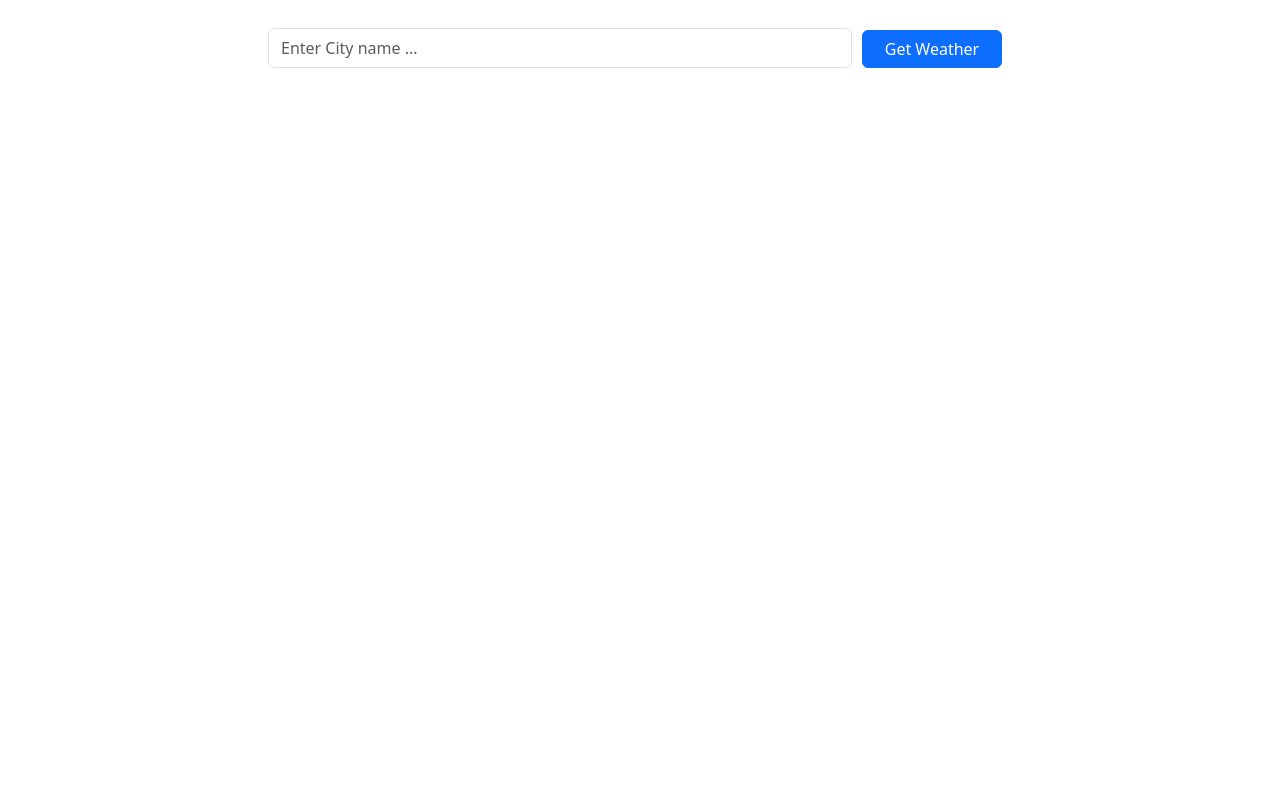
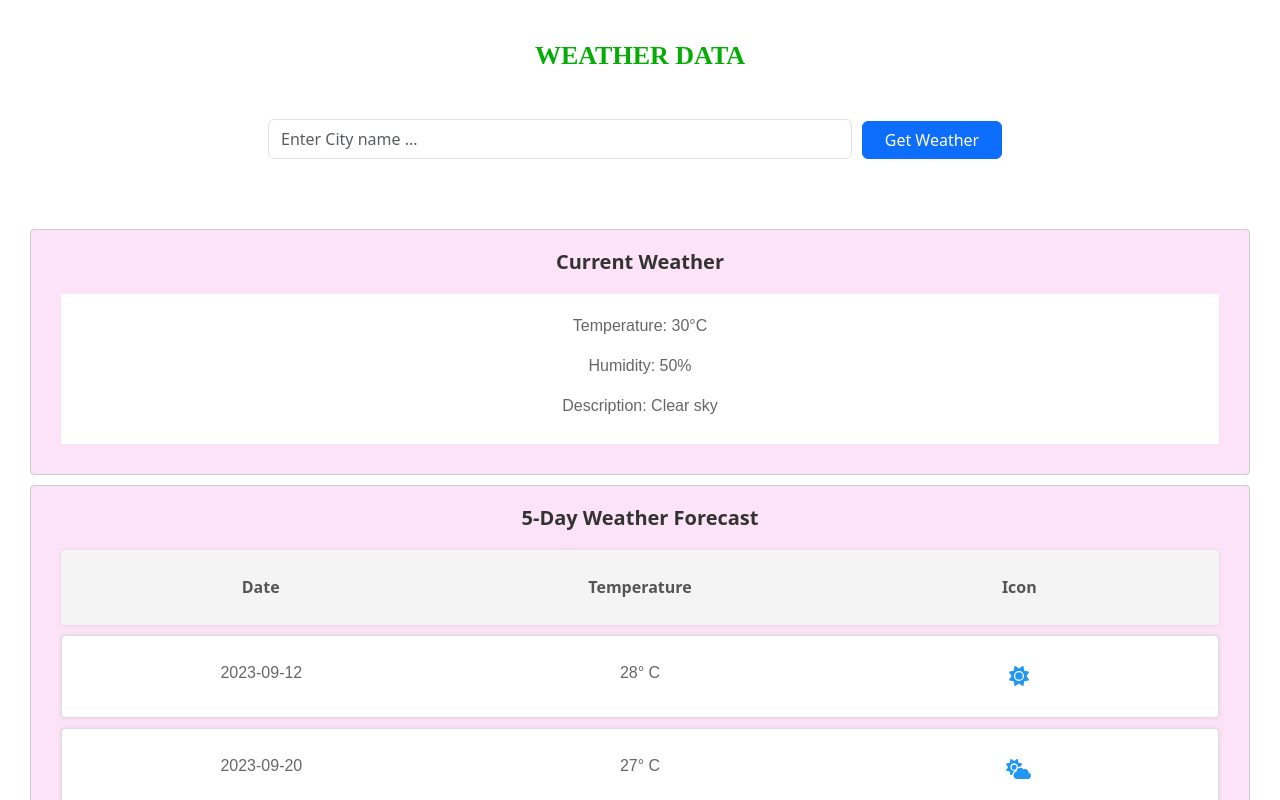
Before and after one commit to yashverma03/weather-forecast, a React (Create React App) app in the folder client/: page / in a window 1280 px wide. Shown: the top 800 px of the page. Built offline with nearby package versions, Linux system fonts and the light colour scheme.

Commit message:
updated all components

```diff
--- a/client/package.json
+++ b/client/package.json
@@ -3,11 +3,14 @@
   "version": "0.1.0",
   "private": true,
   "dependencies": {
+    "@fortawesome/free-solid-svg-icons": "^6.4.2",
+    "@fortawesome/react-fontawesome": "^0.2.0",
     "@testing-library/jest-dom": "^5.17.0",
     "@testing-library/react": "^13.4.0",
     "@testing-library/user-event": "^13.5.0",
     "axios": "^1.5.0",
     "bootstrap": "^5.3.1",
+    "font-awesome": "^4.7.0",
     "react": "^18.2.0",
     "react-bootstrap": "^2.8.0",
     "react-dom": "^18.2.0",
--- a/client/src/components/Home/Home.jsx
+++ b/client/src/components/Home/Home.jsx
@@ -6,9 +6,56 @@ import axios from 'axios';
 import WeatherCondition from '../WeatherCondition/WeatherCondition';
 import WeatherForecast from '../WeatherForecast/WeatherForecast';
 
+const sampleData = {
+  currentWeather: { main: { temp: 30, humidity: 50 }, weather: [{ description: 'Clear sky' }] },
+  forecastData: {
+    list: [
+      { dt_txt: '2023-09-12 12:00:00', main: { temp: 28 }, weather: [{ description: 'Clear sky' }] },
+      { dt_txt: '2023-09-13 12:00:00', main: { temp: 29 }, weather: [{ description: 'Partly cloudy' }] },
+      { dt_txt: '2023-09-14 12:00:00', main: { temp: 27 }, weather: [{ description: 'Scattered clouds' }] },
+      { dt_txt: '2023-09-15 12:00:00', main: { temp: 26 }, weather: [{ description: 'Rainy' }] },
+      { dt_txt: '2023-09-16 12:00:00', main: { temp: 25 }, weather: [{ description: 'Cloudy' }] },
+      { dt_txt: '2023-09-17 12:00:00', main: { temp: 29 }, weather: [{ description: 'Clear sky' }] },
+      { dt_txt: '2023-09-18 12:00:00', main: { temp: 30 }, weather: [{ description: 'Clear sky' }] },
+      { dt_txt: '2023-09-19 12:00:00', main: { temp: 28 }, weather: [{ description: 'Partly cloudy' }] },
+      { dt_txt: '2023-09-20 12:00:00', main: { temp: 27 }, weather: [{ description: 'Scattered clouds' }] },
+      { dt_txt: '2023-09-21 12:00:00', main: { temp: 26 }, weather: [{ description: 'Rainy' }] },
+      { dt_txt: '2023-09-22 12:00:00', main: { temp: 25 }, weather: [{ description: 'Cloudy' }] },
+      { dt_txt: '2023-09-23 12:00:00', main: { temp: 29 }, weather: [{ description: 'Clear sky' }] },
+      { dt_txt: '2023-09-24 12:00:00', main: { temp: 30 }, weather: [{ description: 'Clear sky' }] },
+      { dt_txt: '2023-09-25 12:00:00', main: { temp: 28 }, weather: [{ description: 'Partly cloudy' }] },
+      { dt_txt: '2023-09-26 12:00:00', main: { temp: 27 }, weather: [{ description: 'Scattered clouds' }] },
+      { dt_txt: '2023-09-27 12:00:00', main: { temp: 26 }, weather: [{ description: 'Rainy' }] },
+      { dt_txt: '2023-09-28 12:00:00', main: { temp: 25 }, weather: [{ description: 'Cloudy' }] },
+      { dt_txt: '2023-09-29 12:00:00', main: { temp: 30 }, weather: [{ description: 'Clear sky' }] },
+      { dt_txt: '2023-09-30 12:00:00', main: { temp: 31 }, weather: [{ description: 'Clear sky' }] },
+      { dt_txt: '2023-09-12 12:00:00', main: { temp: 28 }, weather: [{ description: 'Clear sky' }] },
+      { dt_txt: '2023-09-13 12:00:00', main: { temp: 29 }, weather: [{ description: 'Partly cloudy' }] },
+      { dt_txt: '2023-09-14 12:00:00', main: { temp: 27 }, weather: [{ description: 'Scattered clouds' }] },
+      { dt_txt: '2023-09-15 12:00:00', main: { temp: 26 }, weather: [{ description: 'Rainy' }] },
+      { dt_txt: '2023-09-16 12:00:00', main: { temp: 25 }, weather: [{ description: 'Cloudy' }] },
+      { dt_txt: '2023-09-17 12:00:00', main: { temp: 29 }, weather: [{ description: 'Clear sky' }] },
+      { dt_txt: '2023-09-18 12:00:00', main: { temp: 30 }, weather: [{ description: 'Clear sky' }] },
+      { dt_txt: '2023-09-19 12:00:00', main: { temp: 28 }, weather: [{ description: 'Partly cloudy' }] },
+      { dt_txt: '2023-09-20 12:00:00', main: { temp: 27 }, weather: [{ description: 'Scattered clouds' }] },
+      { dt_txt: '2023-09-21 12:00:00', main: { temp: 26 }, weather: [{ description: 'Rainy' }] },
+      { dt_txt: '2023-09-22 12:00:00', main: { temp: 25 }, weather: [{ description: 'Cloudy' }] },
+      { dt_txt: '2023-09-23 12:00:00', main: { temp: 29 }, weather: [{ description: 'Clear sky' }] },
+      { dt_txt: '2023-09-24 12:00:00', main: { temp: 30 }, weather: [{ description: 'Clear sky' }] },
+      { dt_txt: '2023-09-25 12:00:00', main: { temp: 28 }, weather: [{ description: 'Partly cloudy' }] },
+      { dt_txt: '2023-09-26 12:00:00', main: { temp: 27 }, weather: [{ description: 'Scattered clouds' }] },
+      { dt_txt: '2023-09-27 12:00:00', main: { temp: 26 }, weather: [{ description: 'Rainy' }] },
+      { dt_txt: '2023-09-28 12:00:00', main: { temp: 25 }, weather: [{ description: 'Cloudy' }] },
+      { dt_txt: '2023-09-29 12:00:00', main: { temp: 30 }, weather: [{ description: 'Clear sky' }] },
+      { dt_txt: '2023-09-30 12:00:00', main: { temp: 31 }, weather: [{ description: 'Clear sky' }] },
+    ],
+  },
+};
+
 const Home = () => {
   const [cityName, setCityName] = useState('');
-  const [weatherData, setWeatherData] = useState(null);
+  // const [weatherData, setWeatherData] = useState(null);
+  const [weatherData, setWeatherData] = useState(sampleData);
 
   const handleOnSubmit = async (e) => {
     e.preventDefault();
@@ -27,6 +74,10 @@ const Home = () => {
 
   return (
     <div>
+      <h2 className={styles.heading}>
+        WEATHER DATA
+      </h2>
+
       <div className={styles.formContainer}>
         <Form className={styles.form} onSubmit={handleOnSubmit}>
           <FormControl
@@ -43,10 +94,10 @@ const Home = () => {
       </div>
 
       {weatherData && (
-        <>
+        <div className={styles.weatherData}>
           <WeatherCondition data={weatherData.currentWeather} />
           <WeatherForecast data={weatherData.forecastData} />
-        </>
+        </div>
       )}
     </div>
   );
--- a/client/src/components/Home/Home.module.css
+++ b/client/src/components/Home/Home.module.css
@@ -1,3 +1,12 @@
+.heading {
+  text-align: center;
+  margin: 40px;
+  color: rgb(5, 172, 5);
+  font-family: 'Pacifico', cursive;
+  font-size: 26px;
+  font-weight: bold;
+}
+
 .formContainer {
   margin: 20px;
 }
@@ -22,3 +31,7 @@
   width: 140px;
   min-width: 140px;
 }
+
+.weatherData {
+  margin: 60px 30px;
+}
--- a/client/src/components/WeatherCondition/WeatherCondition.jsx
+++ b/client/src/components/WeatherCondition/WeatherCondition.jsx
@@ -1,9 +1,25 @@
 import React from 'react';
 import styles from './WeatherCondition.module.css';
 
-const WeatherCondition = () => {
+const WeatherCondition = ({ data }) => {
+  if (!data) {
+    return null;
+  }
+
+  const { main, weather } = data;
+  const { temp, humidity } = main;
+  const weatherDescription = weather[0].description;
+
   return (
-    <div>WeatherCondition</div>
+    <div className={styles.container}>
+      <h2 className={styles.heading}>Current Weather</h2>
+
+      <div className={styles.textContainer}>
+        <p className={styles.text}>Temperature: {temp}°C</p>
+        <p className={styles.text}>Humidity: {humidity}%</p>
+        <p className={styles.text}>Description: {weatherDescription}</p>
+      </div>
+    </div>
   );
 };
 
--- a/client/src/components/WeatherCondition/WeatherCondition.module.css
+++ b/client/src/components/WeatherCondition/WeatherCondition.module.css
@@ -0,0 +1,27 @@
+.container {
+  text-align: center;
+  margin: 10px 0;
+  padding: 10px;
+  border: 1px solid #ccc;
+  background-color: #fde3f8;
+  border-radius: 4px;
+}
+
+.heading {
+  margin: 10px 0 20px 0;
+  font-size: 20px;
+  font-weight: bold;
+  color: #333;
+}
+
+.textContainer {
+  margin: 20px;
+  padding: 20px 10px 10px 10px;
+  background-color: #ffffff;
+}
+
+.text {
+  font-family: Arial, Helvetica, sans-serif;
+  font-size: 16px;
+  color: #666;
+}
--- a/client/src/components/WeatherForecast/WeatherForecast.jsx
+++ b/client/src/components/WeatherForecast/WeatherForecast.jsx
@@ -1,9 +1,61 @@
 import React from 'react';
 import styles from './WeatherForecast.module.css';
+import { FontAwesomeIcon } from '@fortawesome/react-fontawesome';
+import { faSun, faCloud, faCloudSun, faCloudRain, faSnowflake, faWind, } from '@fortawesome/free-solid-svg-icons';
 
-const WeatherForecast = () => {
+const getWeatherIcon = (description) => {
+  switch (description.toLowerCase()) {
+    case 'clear sky':
+      return <FontAwesomeIcon icon={faSun} />;
+
+    case 'few clouds':
+    case 'scattered clouds':
+    case 'broken clouds':
+      return <FontAwesomeIcon icon={faCloudSun} />;
+
+    case 'cloudy':
+      return <FontAwesomeIcon icon={faCloud} />;
+
+    case 'light rain':
+    case 'moderate rain':
+    case 'heavy intensity rain':
+      return <FontAwesomeIcon icon={faCloudRain} />;
+
+    case 'snow':
+      return <FontAwesomeIcon icon={faSnowflake} />;
+
+    default:
+      return <FontAwesomeIcon icon={faWind} />;
+  }
+};
+
+const WeatherForecast = ({ data }) => {
+  if (!data) {
+    return null;
+  }
+
+  const { list } = data;
+
   return (
-    <div>WeatherForecast</div>
+    <div className={styles.container}>
+      <h2 className={styles.heading}>5-Day Weather Forecast</h2>
+
+      <div className={styles.headingRow}>
+        <p className={styles.headingText}>Date</p>
+        <p className={styles.headingText}>Temperature</p>
+        <p className={styles.headingText}>Icon</p>
+      </div>
+
+      <ul className={styles.listContainer}>
+        {list.filter((forecast, index) => index % 8 === 0).map((forecast, index) => (
+          <li className={styles.list} key={index}>
+            <p className={styles.text}>{forecast.dt_txt.split(' ')[0]}</p>
+            <p className={styles.text}>{forecast.main.temp}° C</p>
+            <p className={styles.image}>{getWeatherIcon(forecast.weather[0].description)}</p>
+          </li>
+        ))}
+      </ul>
+    </div>
   );
 };
 
--- a/client/src/components/WeatherForecast/WeatherForecast.module.css
+++ b/client/src/components/WeatherForecast/WeatherForecast.module.css
@@ -0,0 +1,63 @@
+.container {
+  text-align: center;
+  margin: 10px 0;
+  padding: 10px;
+  border: 1px solid #ccc;
+  background-color: #fde3f8;
+  border-radius: 4px;
+}
+
+.heading {
+  margin: 10px 0 20px 0;
+  font-size: 20px;
+  font-weight: bold;
+  color: #333;
+}
+
+.headingRow {
+  color: #555555;
+  display: flex;
+  justify-content: space-between;
+  background-color: #f5f4f4;
+  border-radius: 4px;
+  box-shadow: 0px 0px 4px rgba(0, 0, 0, 0.1);
+  margin: 10px 20px;
+  padding: 25px 10px 10px 10px;
+}
+
+.headingText {
+  font-weight: bold;
+  flex-basis: 40%;
+  text-align: center;
+}
+
+.listContainer {
+  list-style: none;
+  padding: 0;
+}
+
+.list {
+  margin: 10px 20px;
+  padding: 25px 10px 10px 10px;
+  border: 1px solid #ddd;
+  background-color: #ffffff;
+  border-radius: 4px;
+  box-shadow: 0px 0px 4px rgba(0, 0, 0, 0.1);
+  display: flex;
+  justify-content: space-between;
+}
+
+.text {
+  font-family: Arial, Helvetica, sans-serif;
+  font-size: 16px;
+  color: #666;
+  flex-basis: 40%;
+  text-align: center;
+}
+
+.image {
+  font-size: 20px;
+  color: #2196f3;
+  flex-basis: 40%;
+  text-align: center;
+}
```
Also changed, not shown: 1 other file (tests, documents, lock files or other folders).
